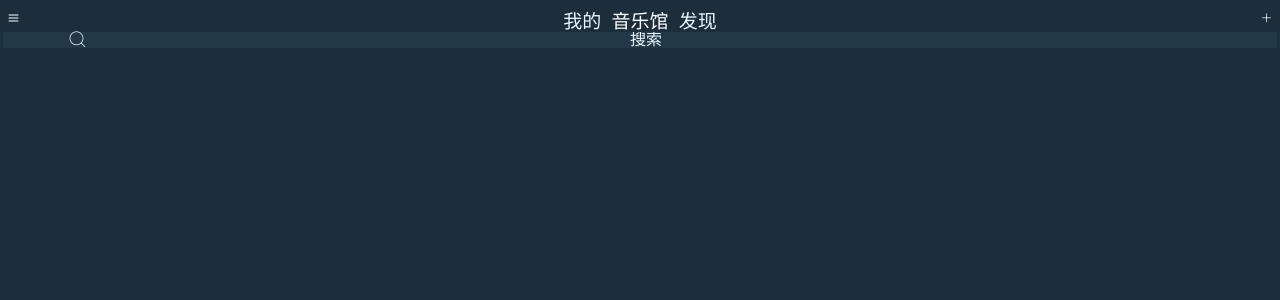
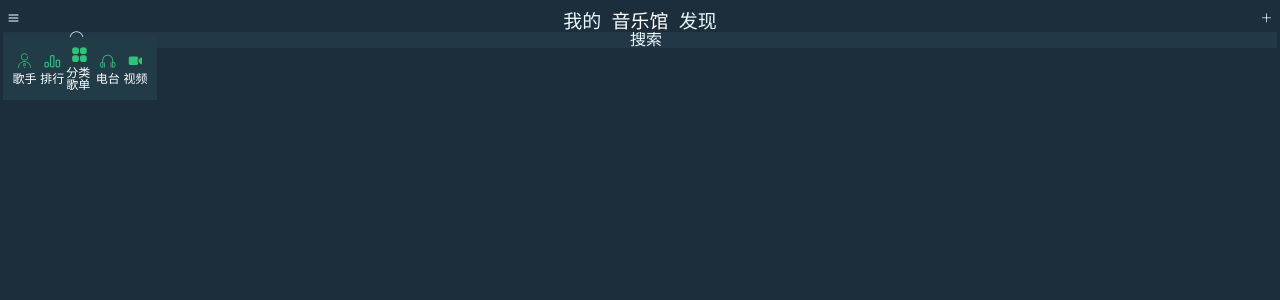
Before and after one commit to DengSongsong/vue-qqMusicApp, a Vue app: page /#/musicHall in a window 1280 px wide. Shown: the top 300 px of the page. Built offline with nearby package versions, Linux system fonts and the light colour scheme.

Commit message:
完成radio-list组件

```diff
--- a/src/App.vue
+++ b/src/App.vue
@@ -2,7 +2,9 @@
   <div id="app">
     <tab></tab>
     <search-box></search-box>
-    <router-view/>
+    <keep-alive>
+      <router-view/>
+    </keep-alive>
   </div>
 </template>
 
--- a/src/common/stylus/variable.styl
+++ b/src/common/stylus/variable.styl
@@ -4,6 +4,7 @@ $color-text = #fff
 $color-text-d = #EBF7FE
 $color-text-l = rgba(255, 255, 255, 0.1)
 $color-text-ll = rgba(255, 255, 255, 0.8)
+$color-icon = #31c27c
 //字体定义规范
 $font-size-small-s = 10px
 $font-size-small = 12px
--- a/src/components/musicHall/musicHall.vue
+++ b/src/components/musicHall/musicHall.vue
@@ -2,6 +2,7 @@
   <div class="musicHall">
     <div class="musicHall-content">
       <div>
+        <!-- 轮播图 -->
         <div v-if="musicHall.length" class="slider-wrapper">
           <slider>
             <div v-for="item in musicHall" :key="item.index">
@@ -11,6 +12,10 @@
             </div>
           </slider>
         </div>
+        <!-- 导航列表 -->
+        <div class="radio-list">
+          <radio-list></radio-list>
+        </div>
     </div>
     </div>
   </div>
@@ -19,6 +24,7 @@
 import Slider from '@/base/slider/slider'
 import { getMusicHall } from '@/api/musicHall'
 import { ERR_OK } from '@/api/config'
+import RadioList from '@/components/radio-list/radio-list'
 export default {
   data() {
     return {
@@ -42,7 +48,8 @@ export default {
     }
   },
   components: {
-    Slider
+    Slider,
+    RadioList
   }
 }
 </script>
@@ -58,4 +65,9 @@ export default {
       .slider-wrapper
         width 100%
         overflow hidden
+      .radio-list
+        position fixed
+        z-index 1
+        margin-top -.066667rem /* 5/75 */
+        margin-left .106667rem /* 8/75 */
 </style>
--- /dev/null
+++ b/src/components/radio-list/radio-list.vue
@@ -0,0 +1,59 @@
+<template>
+  <div class="radio-list">
+    <ul>
+      <router-link tag="li" to="/singer">
+        <span class="icon iconfont icon-geshou"></span>
+        <span class="name">歌手</span>
+      </router-link>
+      <router-link tag="li" to="/rank">
+        <span class="icon iconfont icon-paihangbang"></span>
+        <span class="name">排行</span>
+      </router-link>
+      <router-link tag="li" to="/video">
+        <span class="icon iconfont icon-leimupinleifenleileibie2"></span>
+        <span class="name">分类歌单</span>
+      </router-link>
+      <router-link tag="li" to="/songList">
+        <span class="icon iconfont icon-diantai"></span>
+        <span class="name">电台</span>
+      </router-link>
+      <router-link tag="li" to="/radioStation">
+        <span class="icon iconfont icon-shipin"></span>
+        <span class="name">视频</span>
+      </router-link>
+    </ul>
+  </div>
+</template>
+<script>
+export default {
+
+}
+</script>
+<style lang="stylus">
+  @import "../../common/stylus/variable";
+  .radio-list
+    width 9.573333rem /* 718/75 */
+    background #213B47
+    margin 0 auto
+    ul
+      list-style none
+      display flex
+      align-items center
+      margin 0
+      padding .533333rem .453333rem /* 34/75 */
+      li
+        display inline-block
+        flex 1
+        justify-content space-between
+        display flex
+        flex-direction column
+        align-items center
+        font-size 0
+        .icon
+          margin-bottom .24rem /* 18/75 */
+          color $color-icon
+          font-size $font-size-large
+        .name
+          font-size $font-size-small
+
+</style>
--- /dev/null
+++ b/src/components/radio-station/radio-station.vue
@@ -0,0 +1,13 @@
+<template>
+  <div class="radio-station">
+    电台
+  </div>
+</template>
+<script>
+export default {
+
+}
+</script>
+<style lang="stylus">
+
+</style>
--- /dev/null
+++ b/src/components/rank/rank.vue
@@ -0,0 +1,13 @@
+<template>
+  <div class="rank">
+    排行
+  </div>
+</template>
+<script>
+export default {
+
+}
+</script>
+<style lang="stylus">
+
+</style>
--- /dev/null
+++ b/src/components/singer/singer.vue
@@ -0,0 +1,13 @@
+<template>
+  <div class="singer">
+      歌手
+  </div>
+</template>
+<script>
+export default {
+
+}
+</script>
+<style lang="stylus">
+
+</style>
--- /dev/null
+++ b/src/components/song-list/song-list.vue
@@ -0,0 +1,13 @@
+<template>
+  <div class="song-list">
+    歌单
+  </div>
+</template>
+<script>
+export default {
+
+}
+</script>
+<style lang="stylus">
+
+</style>
--- /dev/null
+++ b/src/components/video/video.vue
@@ -0,0 +1,13 @@
+<template>
+  <div class="radio-station">
+    视频
+  </div>
+</template>
+<script>
+export default {
+
+}
+</script>
+<style lang="stylus">
+
+</style>
```
Also changed, not shown: src/router/index.js (+25 -0 lines).
